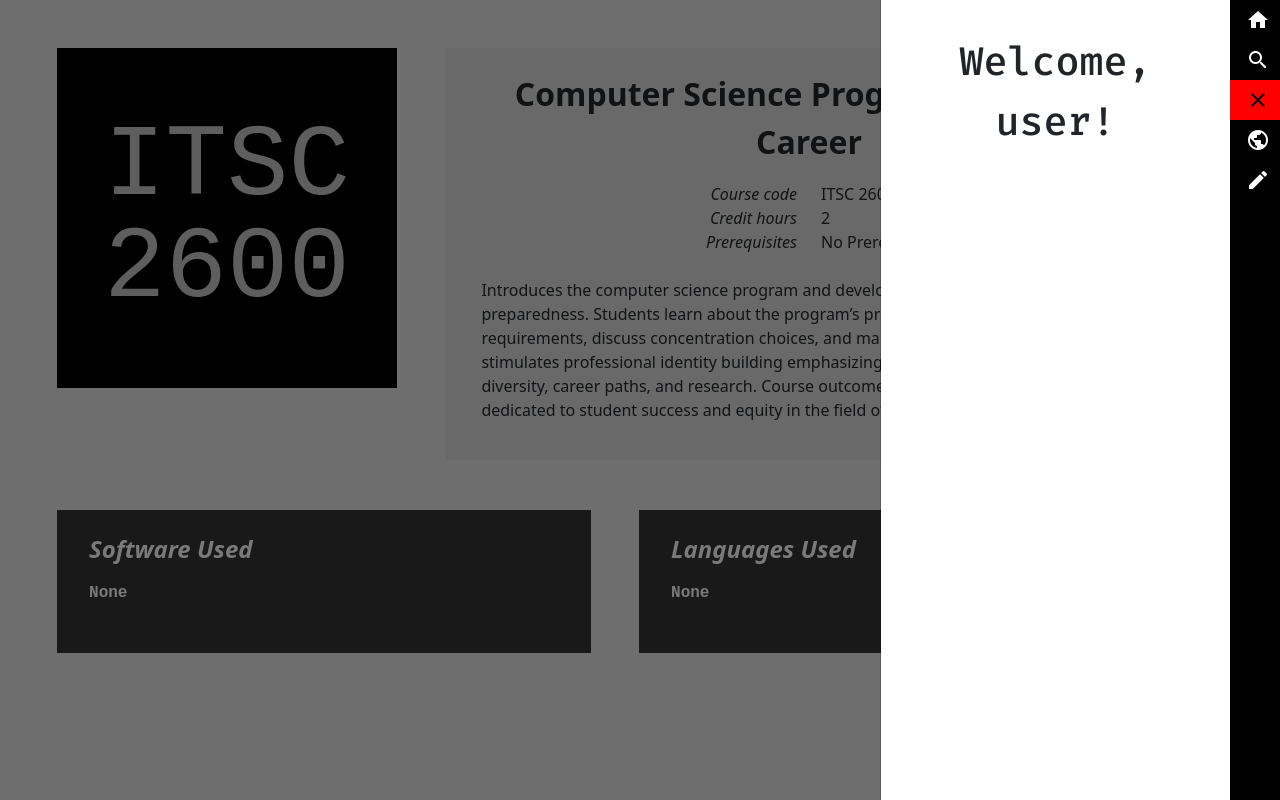
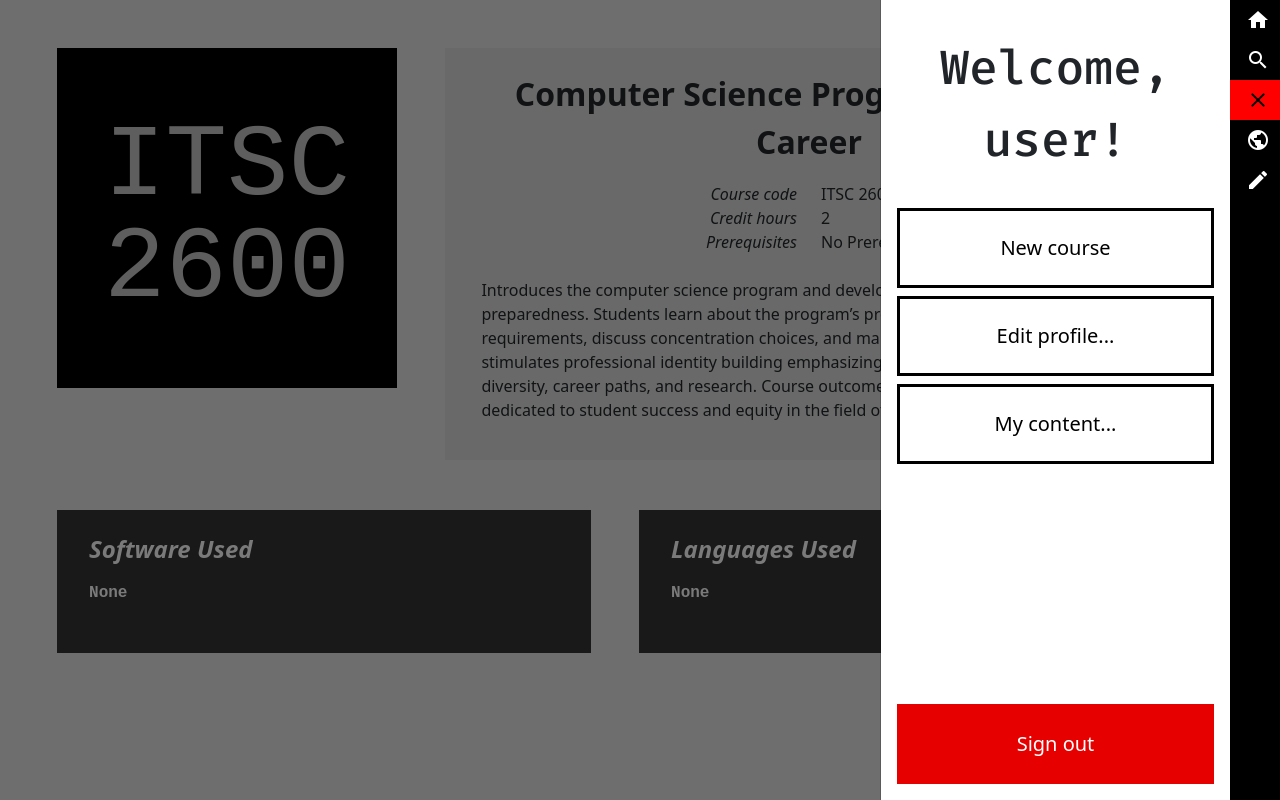
Before and after one commit to jeffreyalanwang/cheesecookie, a Flask app: page /course/7 in a window 1280 px wide, after a click on "person". Run offline with Flask 2, Linux system fonts and the light colour scheme; data comes from the database, SQL or seed files in the repository.

Commit message:
add content for profile sidebar when logged in

```diff
--- a/app.py
+++ b/app.py
@@ -102,8 +102,8 @@ def index():
     # Display the index page.
     return render_template('index.html')
 
-@app.route('/profile', methods=['GET'])
-def contentListPage():
+@app.route('/my_content', methods=['GET'])
+def userContentPage():
     # TODO support for individual users
     courses = db_access.allCourses()
     languages = db_access.allLanguages()
--- a/static/css/database_page.css
+++ b/static/css/database_page.css
@@ -78,6 +78,5 @@
 .links-box a, .links-box p {
     display: block;
     font-family: var(--font-code-style);
-    text-decoration: none;
     color: inherit;
 }
--- a/static/css/main.css
+++ b/static/css/main.css
@@ -14,6 +14,11 @@ body {
     /* Font scheme */
     --font-code-style: 'Courier New', Courier, monospace;
     --font-robo-style: 'Fira Mono', 'Courier New', Courier, monospace;
+}
+
+a {
+    color: unset;
+    text-decoration: none;
 }
 
 #edit_button, #save_button, #back_button {
@@ -52,3 +57,7 @@ body {
     color: whitesmoke;
     background-color: rgb(43, 43, 43)
 }
+
+.offcanvas-footer {
+    padding: var(--bs-offcanvas-padding-y) var(--bs-offcanvas-padding-x);
+}
--- a/static/css/profile_sidebar.css
+++ b/static/css/profile_sidebar.css
@@ -13,12 +13,62 @@
     padding-right: var(--nav-width);
 }
 
+/* Header */
 #profile_sidebar .offcanvas-header {
     justify-content: center;
     align-content: center;
     padding-top: 2rem;
 }
 #profile_sidebar h1 {
+    all:unset;
+
+    font-size: 3rem;
+    font-weight: 500;
     font-family: var(--font-robo-style);
     text-align: center;
 }
+
+/* Body */
+.offcanvas-body * {
+    margin-bottom: calc(var(--bs-offcanvas-padding-y) / 2);
+}
+.offcanvas-body > :last-child {
+    margin-bottom: 0px;
+}
+
+/* All buttons */
+.profile-link {
+    background-color: transparent;
+    border: solid;
+    color:black;
+
+    width: 100%;
+    height: 5rem;
+
+    display: block;
+    justify-content: center;
+    align-content: center;
+    text-align: center;
+}
+.profile-link * {
+    margin:0;
+}
+.profile-link:hover {
+    background-color: rgba(0, 0, 0, 0.25);
+}
+.profile-link:active {
+    background-color: rgba(0, 0, 0, 0.5);
+}
+
+/* Sign out button in footer */
+#signOutButton {
+    background-color: rgb(230, 0, 0);
+    border: none;
+    color:white;
+}
+#signOutButton:hover {
+    background-color: rgb(190, 0, 0);
+}
+#signOutButton:active {
+    background-color: rgb(120, 0, 0);
+}
--- a/templates/base.html
+++ b/templates/base.html
@@ -40,10 +40,22 @@
 
         <div class="offcanvas-body">
 
+            <a class="profile-link">
+                <h5>New course</h5>
+            </a>
+            <a class="profile-link">
+                <h5>Edit profile...</h5>
+            </a>
+            <a href="{{ url_for('userContentPage') }}" class="profile-link">
+                <h5>My content...</h5>
+            </a>
+
         </div>
 
         <div class="offcanvas-footer">
-
+            <a id="signOutButton" class="profile-link">
+                <h5>Sign out</h5>
+            </a>
         </div>
 
     </div>
--- a/templates/explore.html
+++ b/templates/explore.html
@@ -26,7 +26,7 @@
         {% for course in courses %}
 
         <div class="card-name-combo col-md-4 d-flex justify-content-center">
-            <a href="/course/{{ course.id }}" style="text-decoration: none;">
+            <a href="/course/{{ course.id }}">
                 <div class="card border-40 rounded-0">
                     <div class="card-body">
 
--- a/templates/my_content.html
+++ b/templates/my_content.html
@@ -26,7 +26,7 @@
         {% for course in courses %}
 
         <div class="card-name-combo col-md-4 d-flex justify-content-center">
-            <a href="/course/{{ course.id }}" style="text-decoration: none;">
+            <a href="/course/{{ course.id }}">
                 <div class="card border-40 rounded-0">
                     <div class="card-body">
 
```
